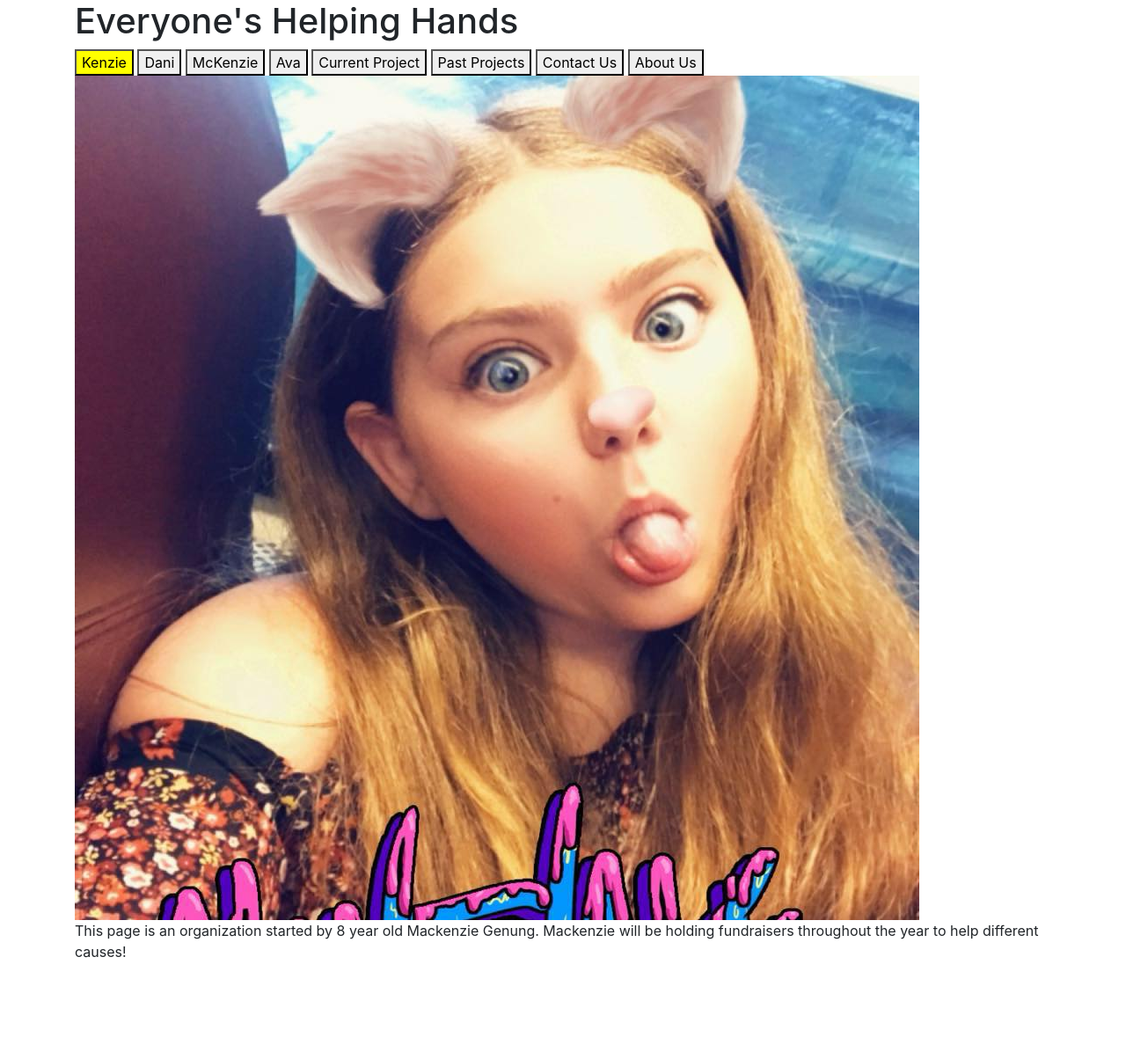
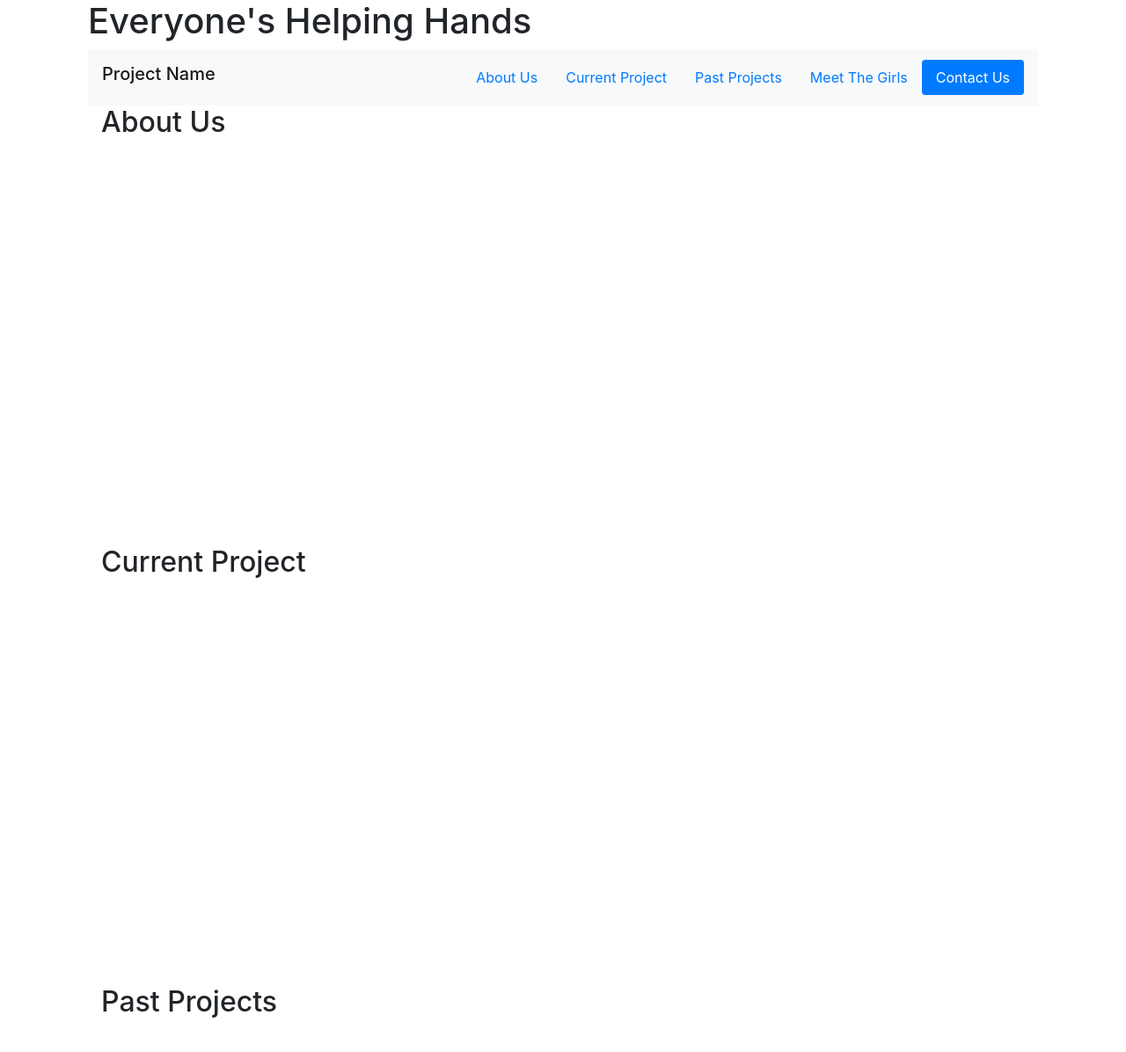
Before and after one commit to DragonRydrz/EHH, a plain HTML site: page index.html in a window 1280 px wide. Shown: the top 1196 px of the page at 88% size. Before the commit the page ends 1110 px from the top, so only its background shows below. Drawn offline with nearby package versions, Linux system fonts and the light colour scheme; files that its build step writes are made by us from their sources.

Commit message:
deleted index.html, replaced with index2.html.  now only one version of website

```diff
--- a/index.html
+++ b/index.html
@@ -1,59 +1,90 @@
-<html>
+<!doctype html>
+
+<html lang="en">
 
 <head>
+    <meta charset="utf-8">
     <meta name="viewport" content="width=device-width, initial-scale=1">
+
     <title>Everyone's Helping Hands</title>
-        <link rel="stylesheet" href="./style.css">
+
+    <link rel="stylesheet" href="css/index.css">
+
+    <!--[if lt IE 9]>
+    <script src="https://cdnjs.cloudflare.com/ajax/libs/html5shiv/3.7.3/html5shiv.js"></script>
+  <![endif]-->
 </head>
 
-    <body class="container">
-        <header>
-            <h1 class="organizationName">Everyone's Helping Hands</h1>
-            <nav>
-                <button id="kenzieButton" style="background-color: yellow">Kenzie</button>
-                <button id="daniButton">Dani</button>
-                <button id="mckenzieButton">McKenzie</button>
-                <button id="avaButton">Ava</button>
-                <button id="curentProjectButton">Current Project</button>
-                <button id="pastProjectsButton">Past Projects</button>
-                <button id="contactButton">Contact Us</button>
-                <button  id="kenzieButton">About Us</button>
+<body>
+    <div class="container">
+        <div class="container-fluid">
+            <div class="row sticky-top">
+                <div class="col">
+                    <h1>Everyone's Helping Hands</h1>
+                    <nav id="navbar-map" class="navbar navbar-light bg-light">
+                        <h3 class="navbar-brand">Project Name</h3>
+                        <ul class="nav nav-pills">
+                            <li class="nav-item">
+                                <a class="nav-link active" href="#aboutUs">About Us</a>
+                            </li>
+                            <li class="nav-item">
+                                <a class="nav-link" href="#currentProject">Current Project</a>
+                            </li>
+                            <li class="nav-item">
+                                <a class="nav-link" href="#pastProjects">Past Projects</a>
+                            </li>
+                            <li class="nav-item">
+                                <a class="nav-link" href="#meetTheGirls">Meet The Girls</a>
+                            </li>
+                            <li class="nav-item">
+                                <a class="nav-link" href="#contactUs">Contact Us</a>
+                            </li>
+                        </ul>
+                    </nav>
+                    <!-- <div data-spy="scroll" data-target="#navbar-map" data-offset="0" class="scrollspy-example">
+                        <h4 id="aboutUs">Verse 1</h4>
+                        <p>May me.</p>
+                        <h4 id="currentProject">Verse 2</h4>
+                        <p>For br-tags.</p>
+                    </div> -->
 
-            </nav>
 
-        </header>
 
-        <div class="bio kenzieDiv">
-            <img src="./images/kenzieHeadshot.jpg" alt="Kenzie Head Shot">
-            <p>This page is an organization started by 8 year old Mackenzie Genung. Mackenzie will be holding fundraisers throughout the year to help different causes!</p>
                 </div>
-        <div class="bio danidiv" style="display: none">
-            <img src="" alt="Dani Head Shot">
-            <p>This page is an organization started by 8 year old Mackenzie Genung. Mackenzie will be holding fundraisers throughout the year to help different causes!</p>
             </div>
-        <div class="bio mckenzieDiv" style="display: none">
-                <img src="" alt="McKenzie Head Shot">
-            <p>This page is an organization started by 8 year old Mackenzie Genung. Mackenzie will be holding fundraisers throughout the year to help different causes!</p>
+
+            <div style="height: 500px" data-spy="scroll" data-target="#navbar-map" data-offset="0" class="scrollspy-example" class="row">
+                <div class="col">
+                    <h2 id="aboutUs">About Us</h2>
                 </div>
-        <div class="bio avaDiv" style="display: none">
-                <img src="" alt="Ava Head Shot">
-            <p>This page is an organization started by 8 year old Mackenzie Genung. Mackenzie will be holding fundraisers throughout the year to help different causes!</p>
             </div>
-        <div class="bio currentProjectsDiv" style="display: none">
-                <img src="" alt="Current Project Image">
-            <p>Check back soon for information on the current project!</p>
+            <div style="height: 500px" data-spy="scroll" data-target="#navbar-map" data-offset="0" class="scrollspy-example" class="row">
+                <div class="col">
+                    <h2 id="currentProject">Current Project</h2>
                 </div>
-        <div class="bio pastProjectsDiv" style="display: none">
-                <img src="" alt="Past Project Image">
-            <p>This page is an organization started by 8 year old Mackenzie Genung. Mackenzie will be holding fundraisers throughout the year to help different causes!</p>
             </div>
-        <div class="bio contactDiv" style="display: none">
-                <img src="" alt="Contact Us Image">
-            <p>This page is an organization started by 8 year old Mackenzie Genung. Mackenzie will be holding fundraisers throughout the year to help different causes!</p>
+            <div style="height: 500px" data-spy="scroll" data-target="#navbar-map" data-offset="0" class="scrollspy-example" class="row">
+                <div class="col">
+                    <h2 id="pastProjects">Past Projects</h2>
                 </div>
-        <div class="bio aboutUsDiv" style="display: none">
-            <img src="" alt="EHH Logo">
-            <p>This page is an organization started by Kenzie when she was only 8 years old. Mackenzie will be holding fundraisers throughout the year to help different causes!</p>
             </div>
+            <div style="height: 500px" data-spy="scroll" data-target="#navbar-map" data-offset="0" class="scrollspy-example" class="row">
+                <div class="col">
+                    <h2 id="meetTheGirls">Meet The Girls</h2>
+                </div>
+            </div>
+            <divstyle="height: 500px"  data-spy="scroll" data-target="#navbar-map" data-offset="0" class="scrollspy-example" class="row">
+                <div class="col">
+                    <h2 id="contactUs">Contact Us</h2>
+                </div>
+            </div>
+
+
+        </div>
+    </div>
+    <script src="js/jquery-3.3.1.min.js"></script>
+    <script src="js/bootstrap.bundle.min.js"></script>
+    <script src="js/index.js"></script>
 </body>
+
 </html>
```
Also changed, not shown: index2.html (deleted, +0 -90 lines). Lines whose indentation alone changed are shown as unchanged.
